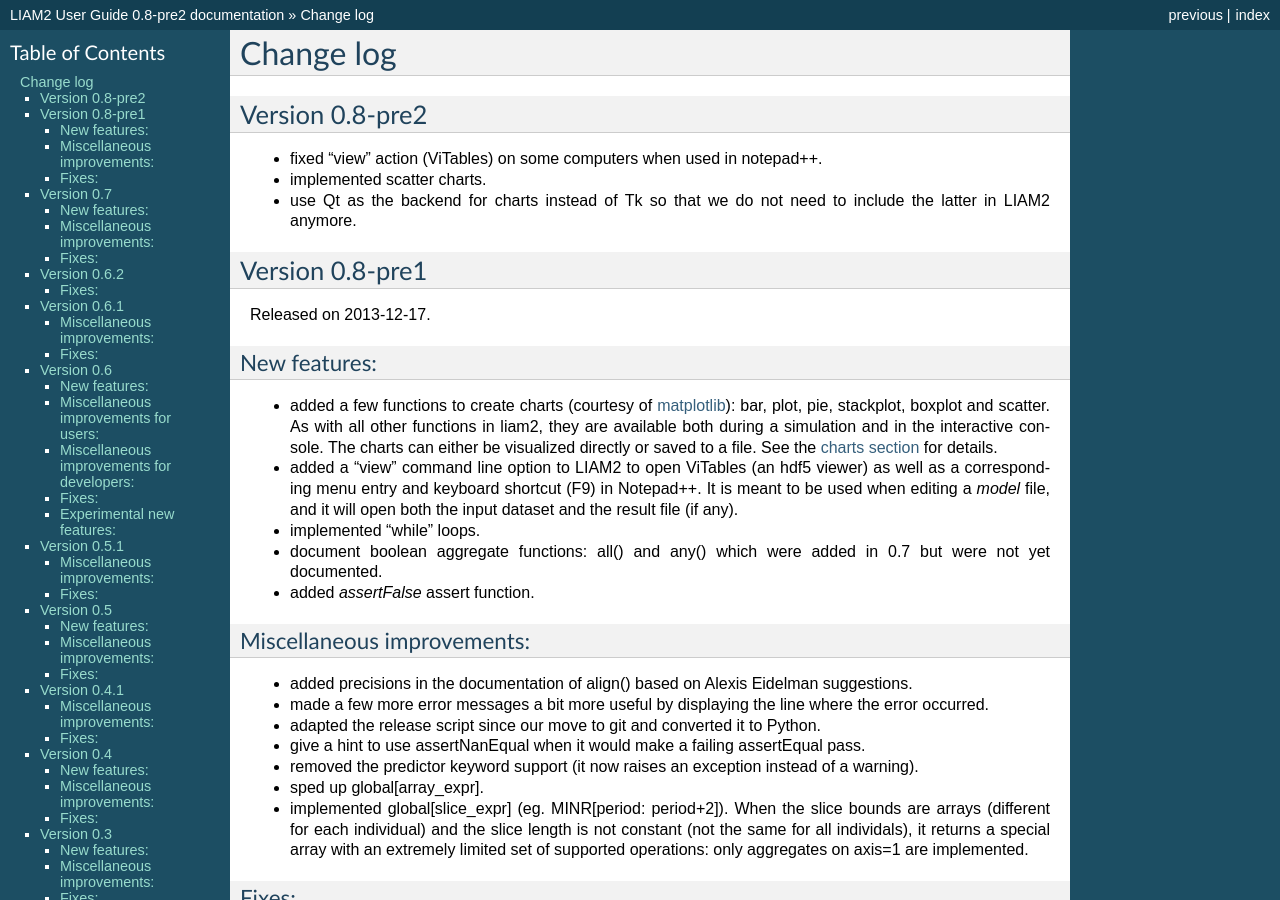
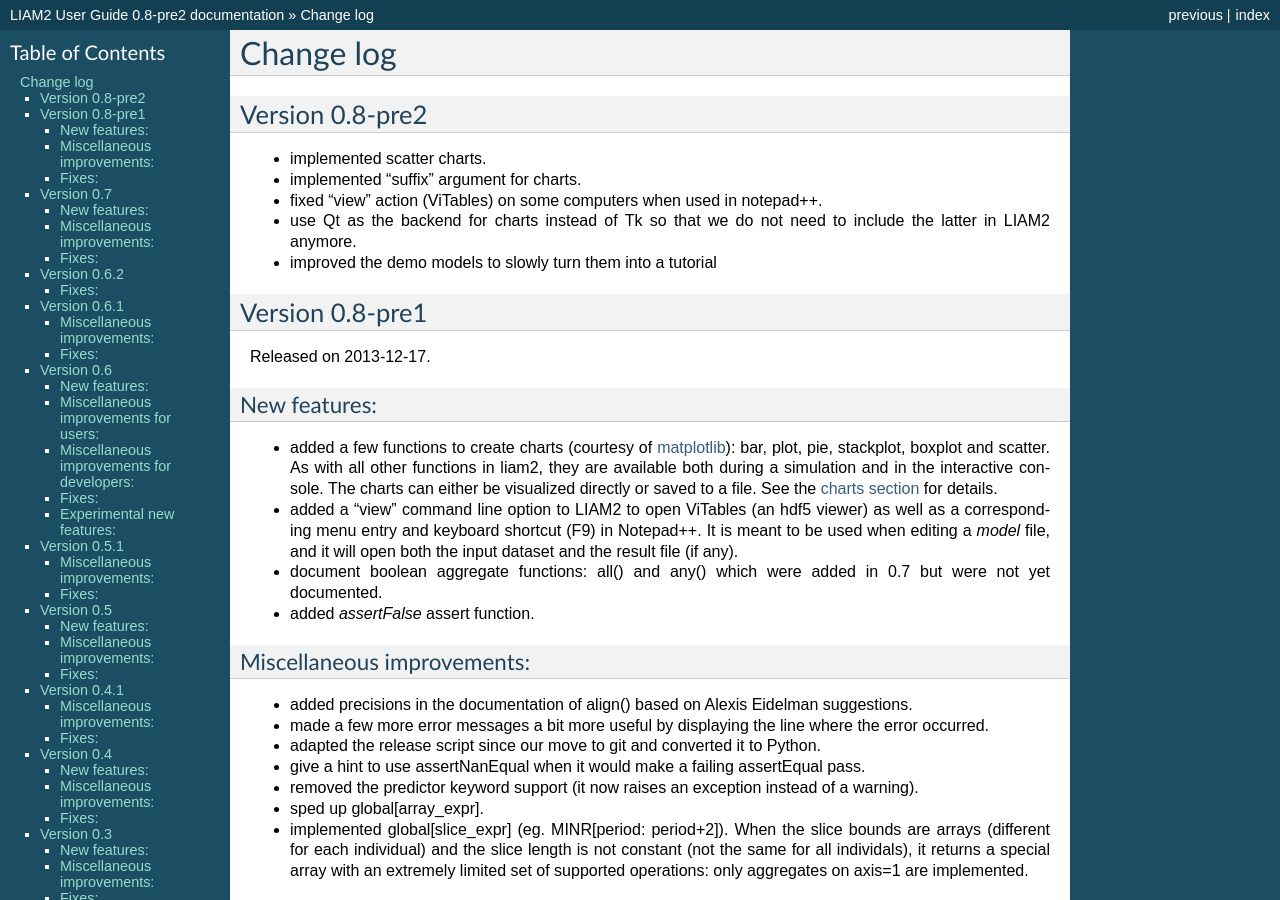
Before and after one commit to liam2/liam2, a Sphinx documentation site: the page built from doc/usersguide/source/changes.rst, in a window 1280 px wide and 900 px high. Built offline with Sphinx 7.4.7, drawn with Linux system fonts in a browser that asks for light colours; formulas are drawn with MathJax 3.

Commit message:
list more changes, kill reference to While, it will be officially implemented/documented/... in 0.9

```diff
--- a/doc/usersguide/source/changes.rst
+++ b/doc/usersguide/source/changes.rst
@@ -6,12 +6,16 @@
 Version 0.8-pre2
 ================
 
+* implemented scatter charts.
+
+* implemented "suffix" argument for charts.
+
 * fixed "view" action (ViTables) on some computers when used in notepad++.
-
-* implemented scatter charts.
 
 * use Qt as the backend for charts instead of Tk so that we do not need
   to include the latter in LIAM2 anymore.
+
+* improved the demo models to slowly turn them into a tutorial
 
 Version 0.8-pre1
 ================
@@ -32,8 +36,6 @@
   viewer) as well as a corresponding menu entry and keyboard shortcut (F9) in
   Notepad++. It is meant to be used when editing a *model* file, and it will
   open both the input dataset and the result file (if any).
-
-* implemented "while" loops.
 
 * document boolean aggregate functions: all() and any() which were
   added in 0.7 but were not yet documented.
```
